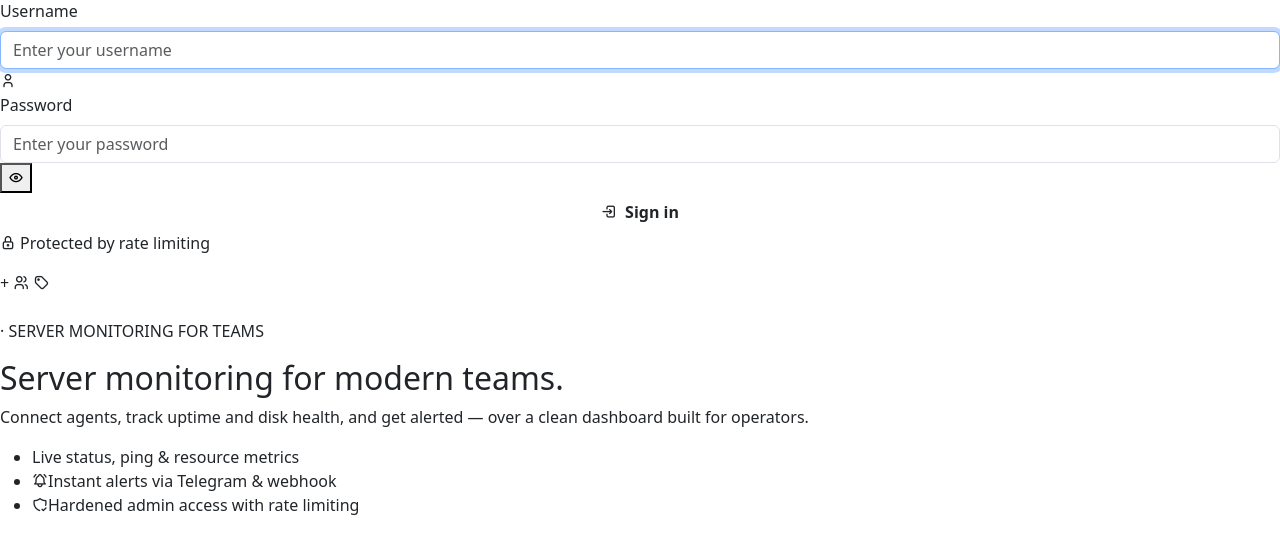
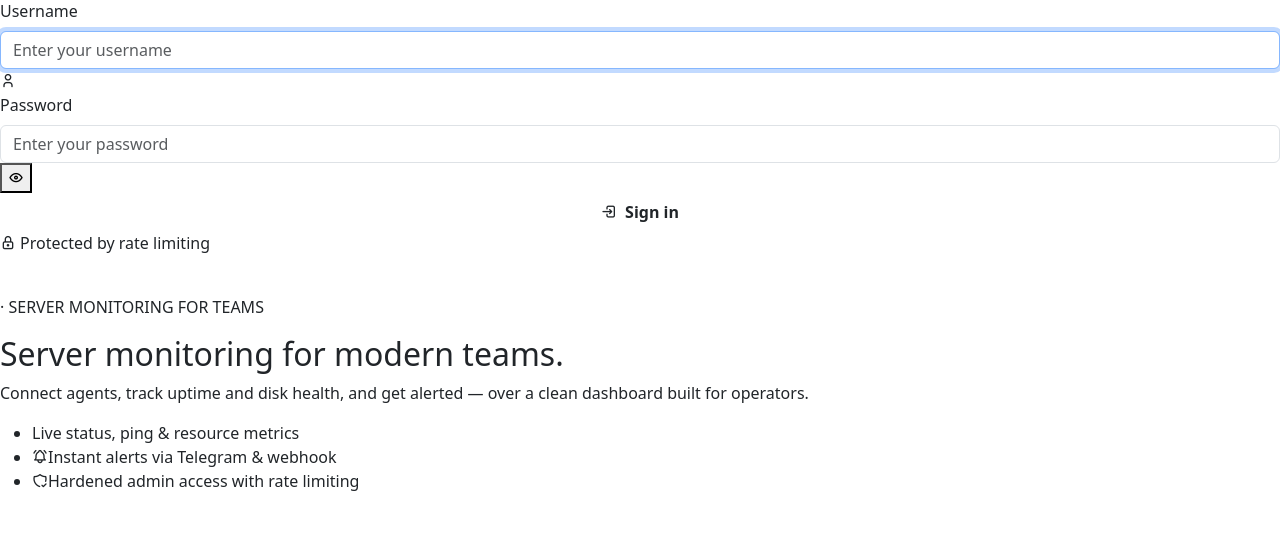
Before and after one commit to nocturnalismee/monitors, a PHP site: the page made by app/Views/auth/login.php in a window 1280 px wide. Shown: the part 167-701 px from the top of the page. Run offline with PHP 8.4, Linux system fonts and the light colour scheme; the template is opened without the code that fills it, so the values that code supplies are empty; some libraries are stand-ins or nearby versions.

Commit message:
style(login): de-slop showcase, flat backdrop, drop floating decorations

```diff
--- a/app/Views/auth/login.php
+++ b/app/Views/auth/login.php
@@ -53,10 +53,6 @@
         </section>
 
         <aside class="login-split-showcase" aria-label="About <?= e(APP_NAME) ?>">
-            <span class="login-split-plus" aria-hidden="true">+</span>
-            <span class="login-split-float login-split-float-users" aria-hidden="true"><i class="ti ti-users"></i></span>
-            <span class="login-split-float login-split-float-tag" aria-hidden="true"><i class="ti ti-tag"></i></span>
-
             <div class="login-split-showcase-inner">
                 <div class="login-split-hero-mark" aria-hidden="true">
                     <?php if ($brandingLogoUrl !== ''): ?>
```
Also changed, not shown: public/assets/css/components.css.
